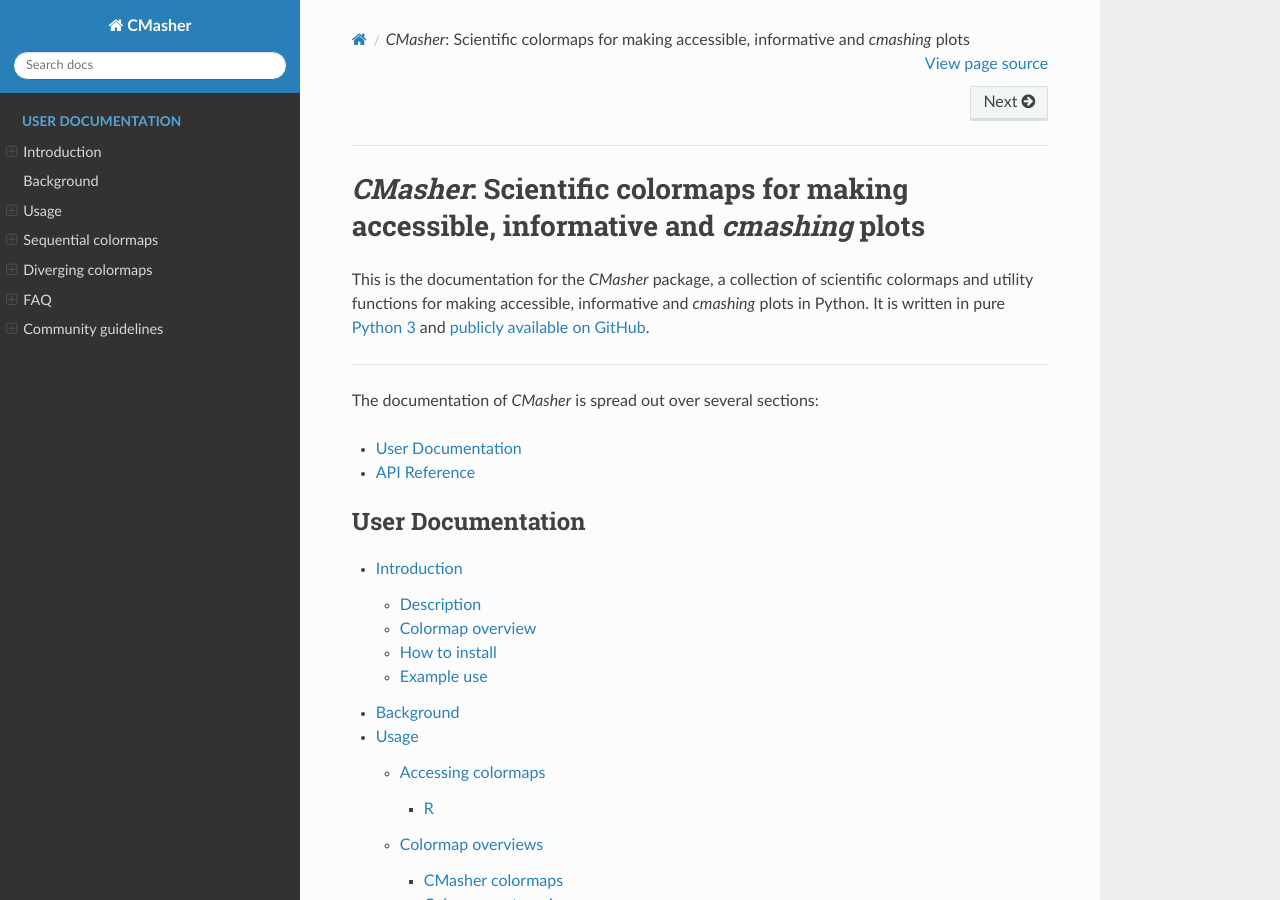
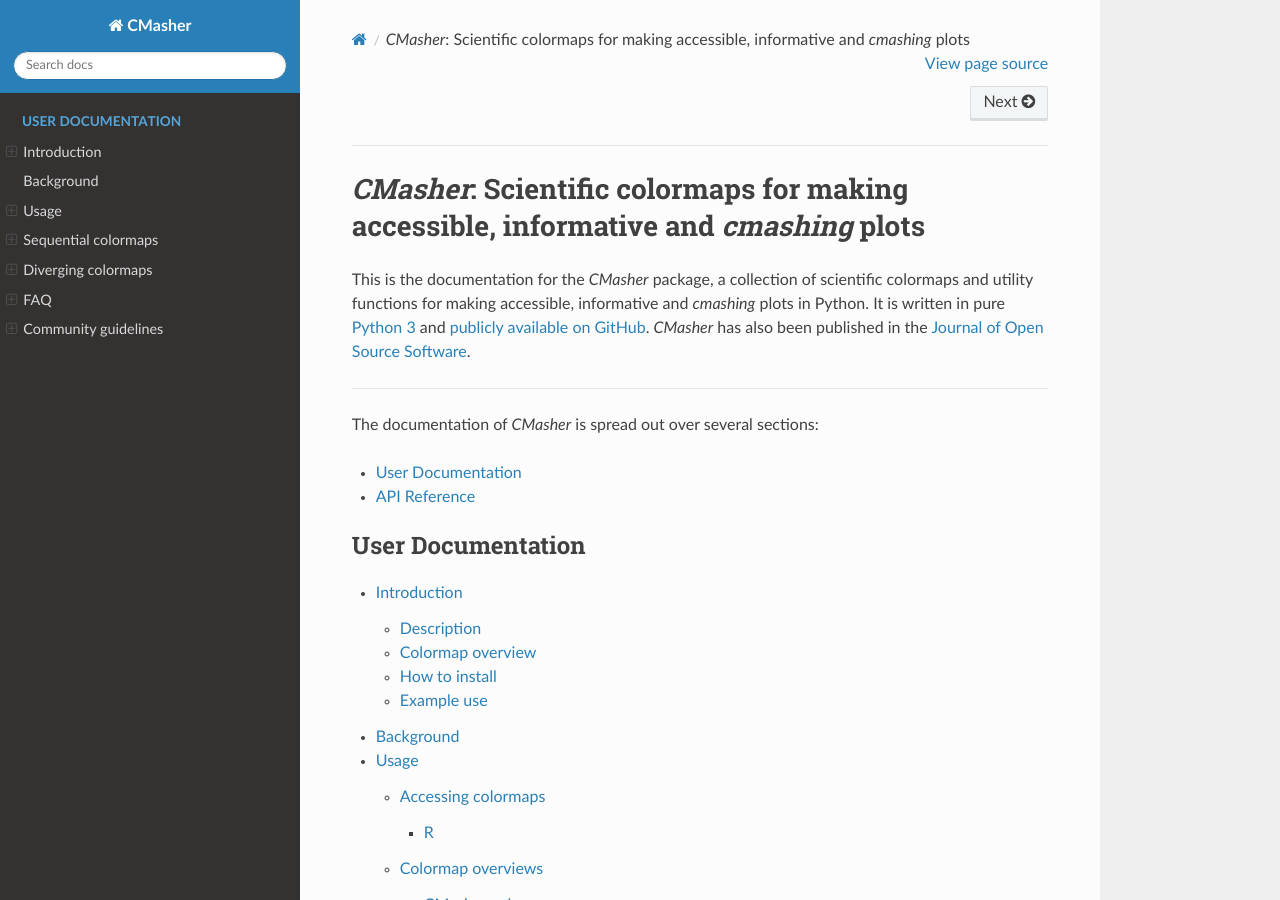
Before and after one commit to 1313e/CMasher, a Sphinx documentation site: the page built from docs/source/index.rst, in a window 1280 px wide and 900 px high. Built offline with Sphinx 7.4.7 and the Read the Docs theme 2.0.0, drawn with Linux system fonts in a browser that asks for light colours.

Commit message:
Added two more references to the CMasher paper to the documentation.

```diff
--- a/docs/source/community_guidelines.rst
+++ b/docs/source/community_guidelines.rst
@@ -8,10 +8,11 @@
 As with contributions, if you find a problem or issue with *CMasher*, please do not hesitate to open a `GitHub issue`_ about it.
 
 If you use *CMasher* for your work, then please star the `repo`_, such that I can keep track of how many users it has and more easily raise awareness of bad colormaps.
-Additionally, if you use *CMasher* as part of your workflow in a scientific publication, please consider including an acknowledgement like *"Parts of the results in this work make use of the colormaps in the CMasher package."* and citing the *CMasher* paper using the BibTeX-entry further below.
+Additionally, if you use *CMasher* as part of your workflow in a scientific publication, please consider including an acknowledgement like *"Parts of the results in this work make use of the colormaps in the CMasher package."* and citing the *CMasher* `paper`_ using the BibTeX-entry further below.
 
 .. _repo: https://github.com/1313e/CMasher
 .. _GitHub issue: https://github.com/1313e/CMasher/issues
+.. _paper: https://doi.org/10.21105/joss.02004
 
 
 License
--- a/docs/source/index.rst
+++ b/docs/source/index.rst
@@ -2,11 +2,13 @@
 =======================================================================================
 This is the documentation for the *CMasher* package, a collection of scientific colormaps and utility functions for making accessible, informative and *cmashing* plots in Python.
 It is written in pure `Python 3`_ and `publicly available on GitHub`_.
+*CMasher* has also been published in the `Journal of Open Source Software`_.
 
 .. _@1313e: https://github.com/1313e
 .. _Python 3: https://www.python.org
 .. _publicly available on GitHub: https://github.com/1313e/CMasher
 .. _issue: https://github.com/1313e/CMasher/issues
+.. _Journal of Open Source Software: https://doi.org/10.21105/joss.02004
 
 ----
 
```
